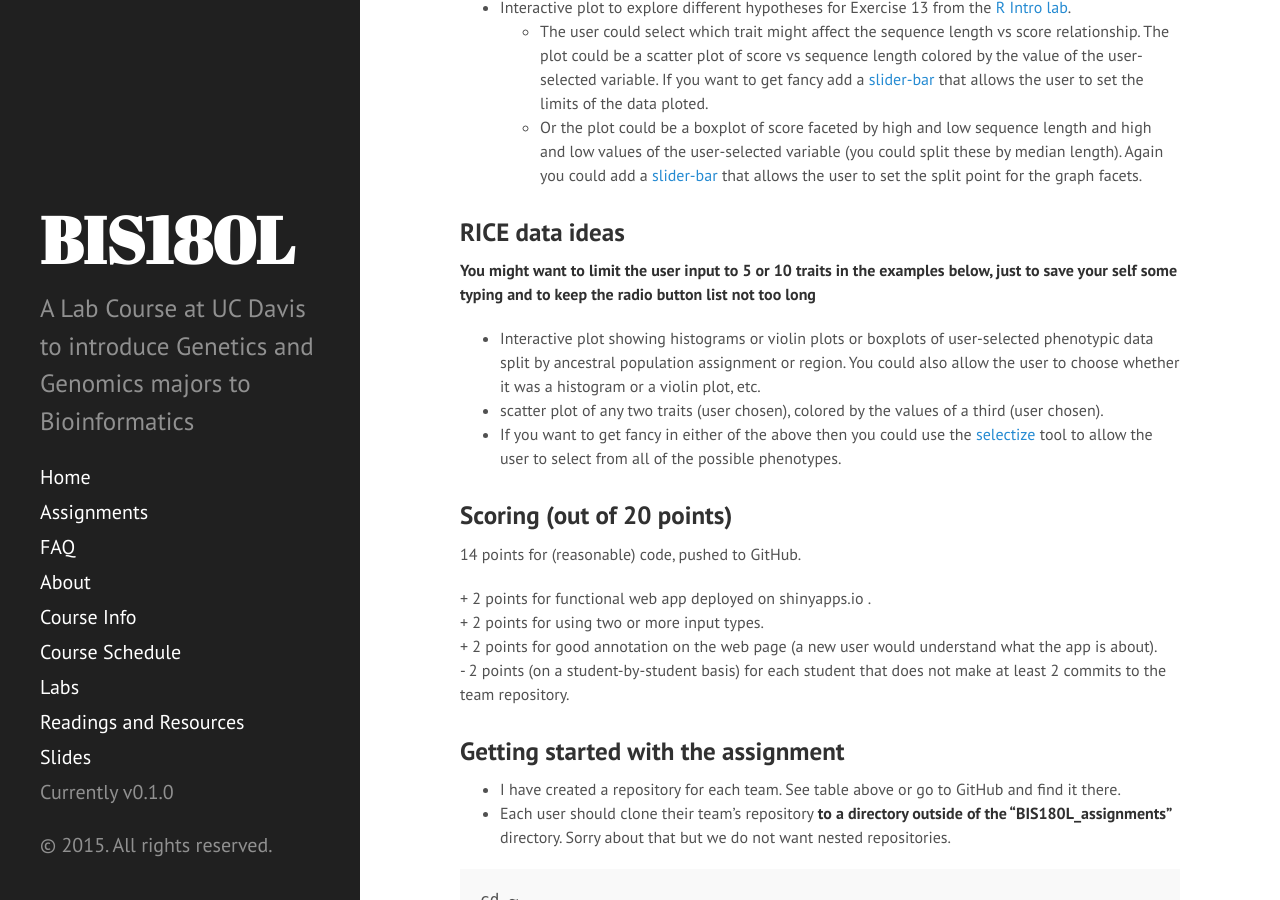
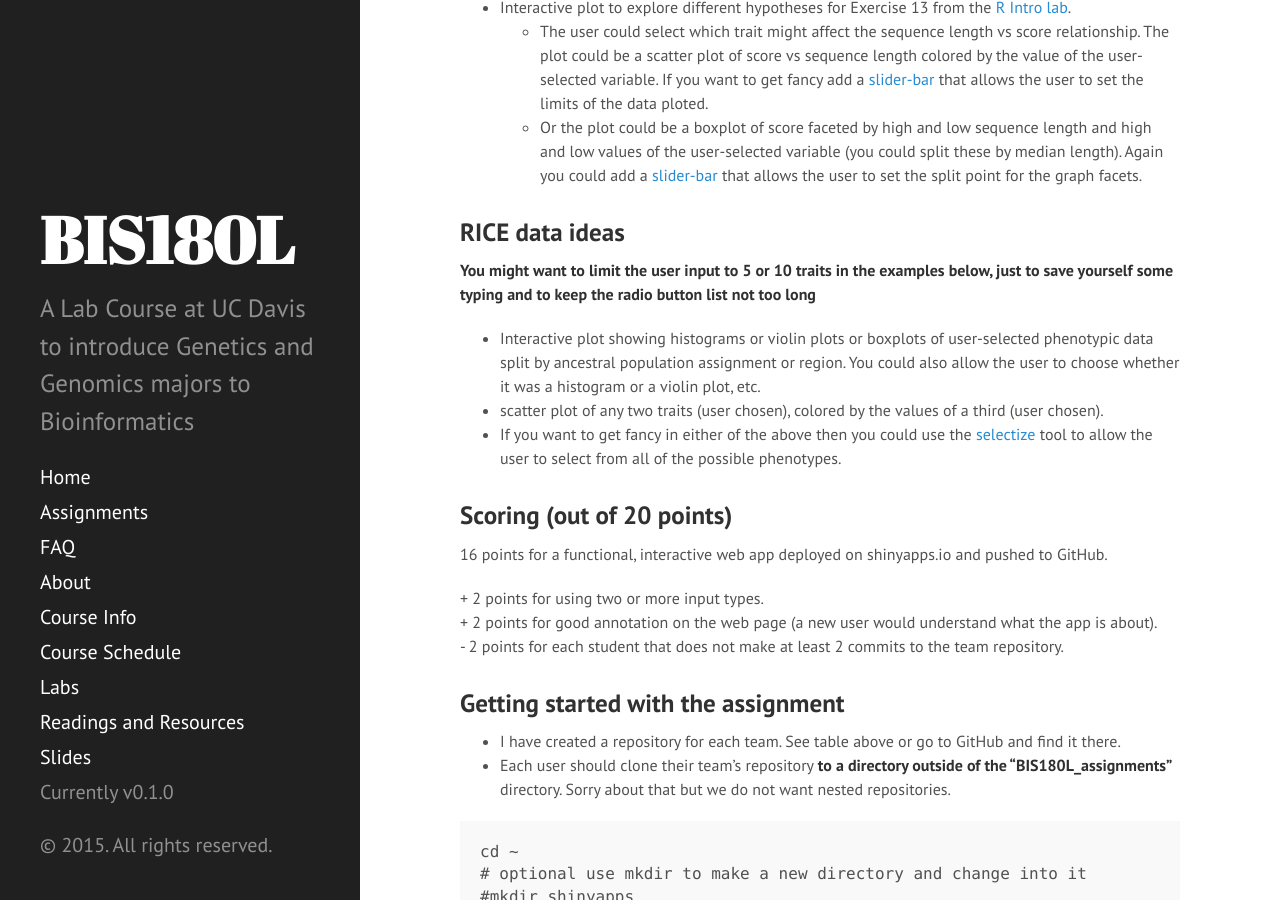
Before and after one commit to rjcmarkelz/BIS180L_web, a Jekyll site: the page built from _posts/2015-04-28-Shiny.md, in a window 1280 px wide and 900 px high, scrolled down 5379 px. Built offline with Jekyll 4.4.1, drawn with Linux system fonts in a browser that asks for light colours; Markdown is read by kramdown in place of the engine named in the settings.

Commit message:
updated scoring matrix for Shiny lab

```diff
--- a/_posts/2015-04-28-Shiny.md
+++ b/_posts/2015-04-28-Shiny.md
@@ -211,7 +211,7 @@ I have listed some ideas below, __but feel free to choose something else__
 
 ### RICE data ideas
 
-__You might want to limit the user input to 5 or 10 traits in the examples below, just to save your self some typing and to keep the radio button list not too long__
+__You might want to limit the user input to 5 or 10 traits in the examples below, just to save yourself some typing and to keep the radio button list not too long__
 
 * Interactive plot showing histograms or violin plots or boxplots of user-selected phenotypic data split by ancestral population assignment or region.  You could also allow the user to choose whether it was a histogram or a violin plot, etc.
 * scatter plot of any two traits (user chosen), colored by the values of a third (user chosen).
@@ -219,12 +219,11 @@ __You might want to limit the user input to 5 or 10 traits in the examples below
 
 ### Scoring (out of 20 points)
 
-14 points for (reasonable) code, pushed to GitHub.
+16 points for a functional, interactive web app deployed on shinyapps.io and pushed to GitHub.
 
-\+ 2 points for functional web app deployed on shinyapps.io .
 \+ 2 points for using two or more input types.
 \+ 2 points for good annotation on the web page (a new user would understand what the app is about).
-\- 2 points (on a student-by-student basis) for each student that does not make at least 2 commits to the team repository.
+\- 2 points for each student that does not make at least 2 commits to the team repository.
 
 ### Getting started with the assignment
 
```
Also changed, not shown: _rmd/2015-04-28-Shiny.Rmd (+3 -4 lines), slides/Week5_Day1_BIS180L_Shiny.html (+5 -18 lines), slides/Week5_Day1_BIS180L_Shiny.md (+3 -4 lines), 1 other file.
